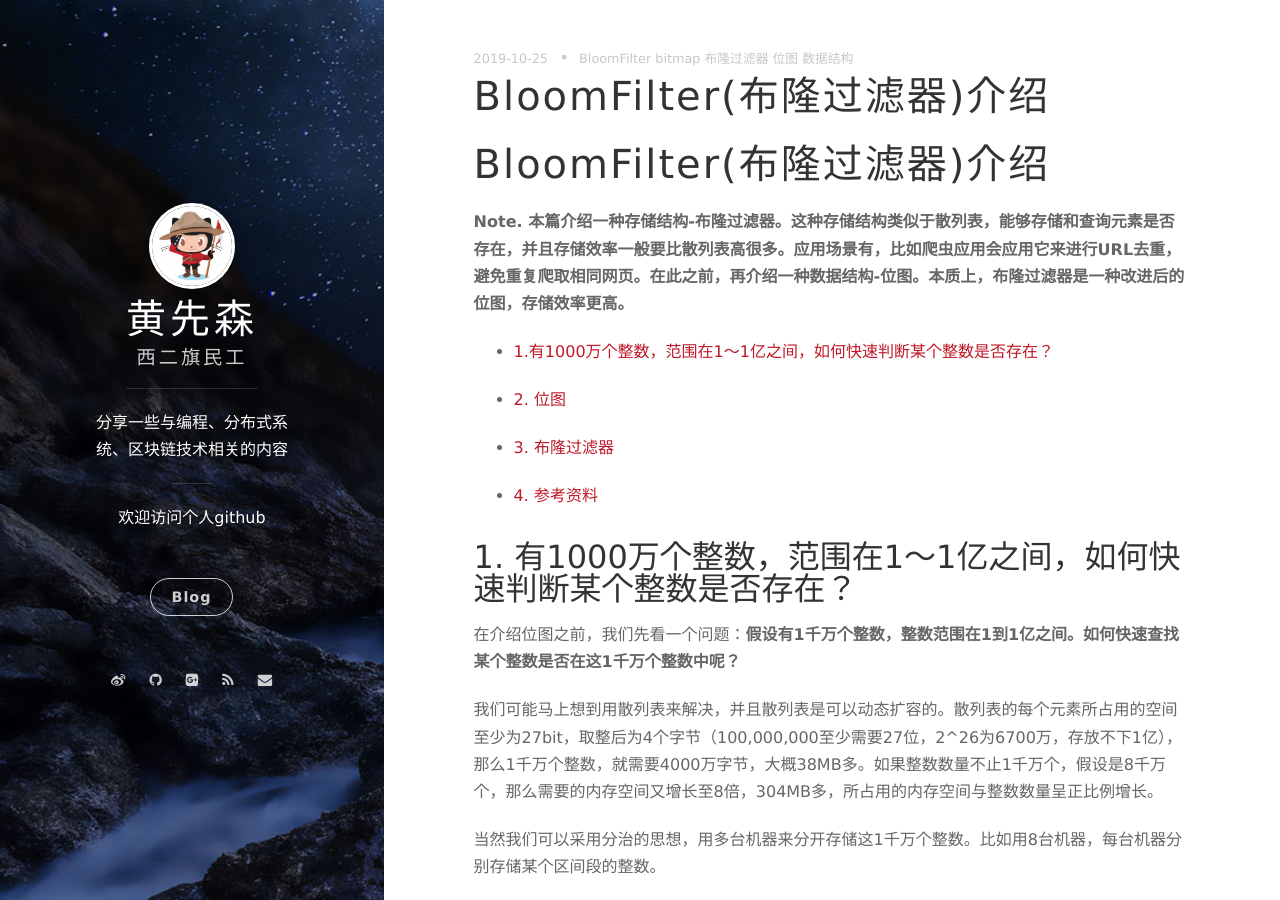
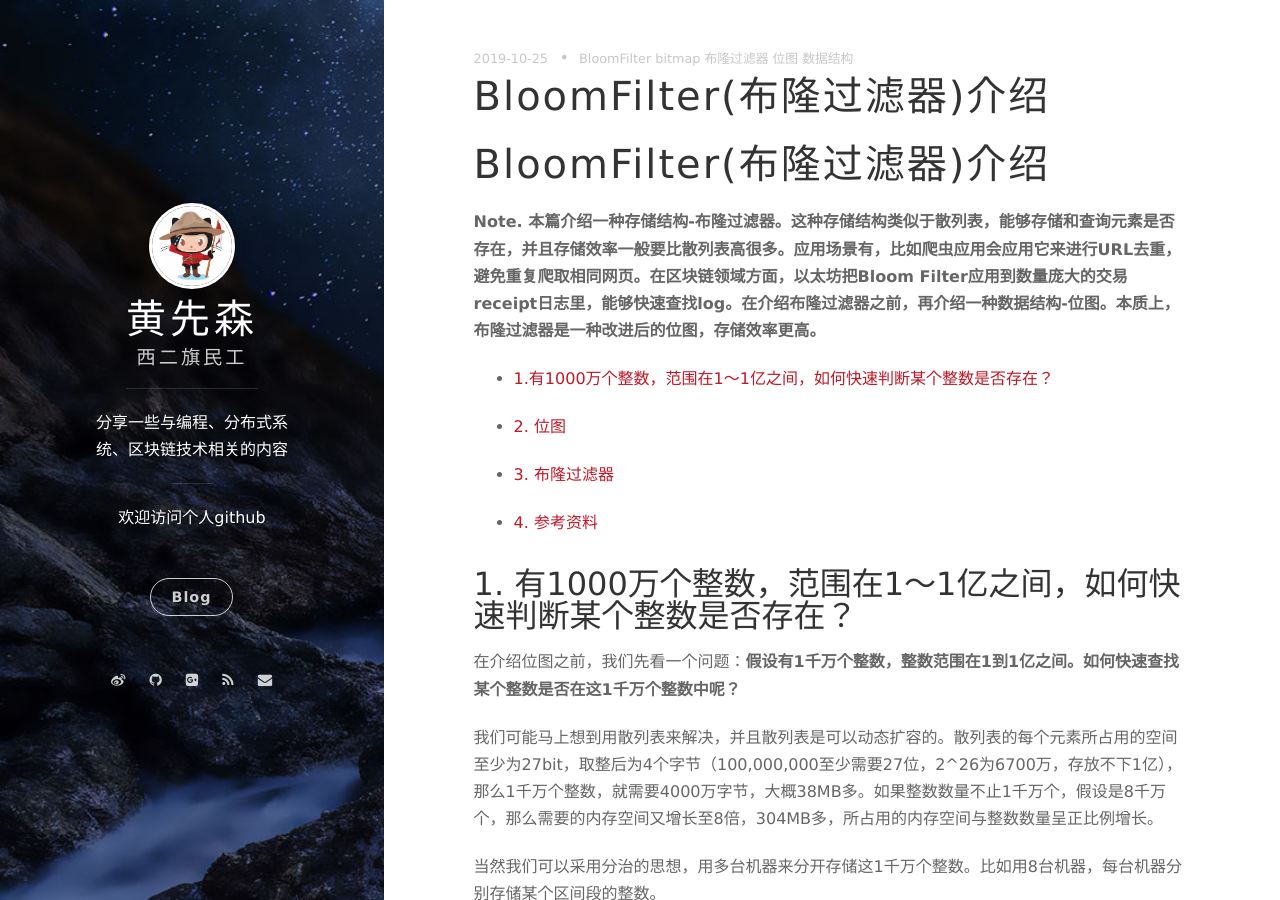
Before and after one commit to berryjam/berryjam.github.io, a Jekyll site: the page built from _posts/2019-10-25-BloomFilter(布隆过滤器)介绍.md, in a window 1280 px wide and 900 px high. Built offline with Jekyll 4.4.1, drawn with Linux system fonts in a browser that asks for light colours; nearby versions of some CDN libraries; comment, search, counter and statistics services are not loaded.

Commit message:
Update 2019-10-25-BloomFilter(布隆过滤器)介绍.md

```diff
--- a/_posts/2019-10-25-BloomFilter(布隆过滤器)介绍.md
+++ b/_posts/2019-10-25-BloomFilter(布隆过滤器)介绍.md
@@ -8,7 +8,7 @@ tags: BloomFilter bitmap 布隆过滤器 位图 数据结构
 
 # BloomFilter(布隆过滤器)介绍
 
-**Note. 本篇介绍一种存储结构-布隆过滤器。这种存储结构类似于散列表，能够存储和查询元素是否存在，并且存储效率一般要比散列表高很多。应用场景有，比如爬虫应用会应用它来进行URL去重，避免重复爬取相同网页。在此之前，再介绍一种数据结构-位图。本质上，布隆过滤器是一种改进后的位图，存储效率更高。**
+**Note. 本篇介绍一种存储结构-布隆过滤器。这种存储结构类似于散列表，能够存储和查询元素是否存在，并且存储效率一般要比散列表高很多。应用场景有，比如爬虫应用会应用它来进行URL去重，避免重复爬取相同网页。在区块链领域方面，以太坊把Bloom Filter应用到数量庞大的交易receipt日志里，能够快速查找log。在介绍布隆过滤器之前，再介绍一种数据结构-位图。本质上，布隆过滤器是一种改进后的位图，存储效率更高。**
 
 - [1.有1000万个整数，范围在1～1亿之间，如何快速判断某个整数是否存在？](https://github.com/berryjam/berryjam.github.io/blob/master/_posts/2019-10-25-BloomFilter(%E5%B8%83%E9%9A%86%E8%BF%87%E6%BB%A4%E5%99%A8)%E4%BB%8B%E7%BB%8D.md#1-%E6%9C%891000%E4%B8%87%E4%B8%AA%E6%95%B4%E6%95%B0%E8%8C%83%E5%9B%B4%E5%9C%A811%E4%BA%BF%E4%B9%8B%E9%97%B4%E5%A6%82%E4%BD%95%E5%BF%AB%E9%80%9F%E5%88%A4%E6%96%AD%E6%9F%90%E4%B8%AA%E6%95%B4%E6%95%B0%E6%98%AF%E5%90%A6%E5%AD%98%E5%9C%A8)
 
```
